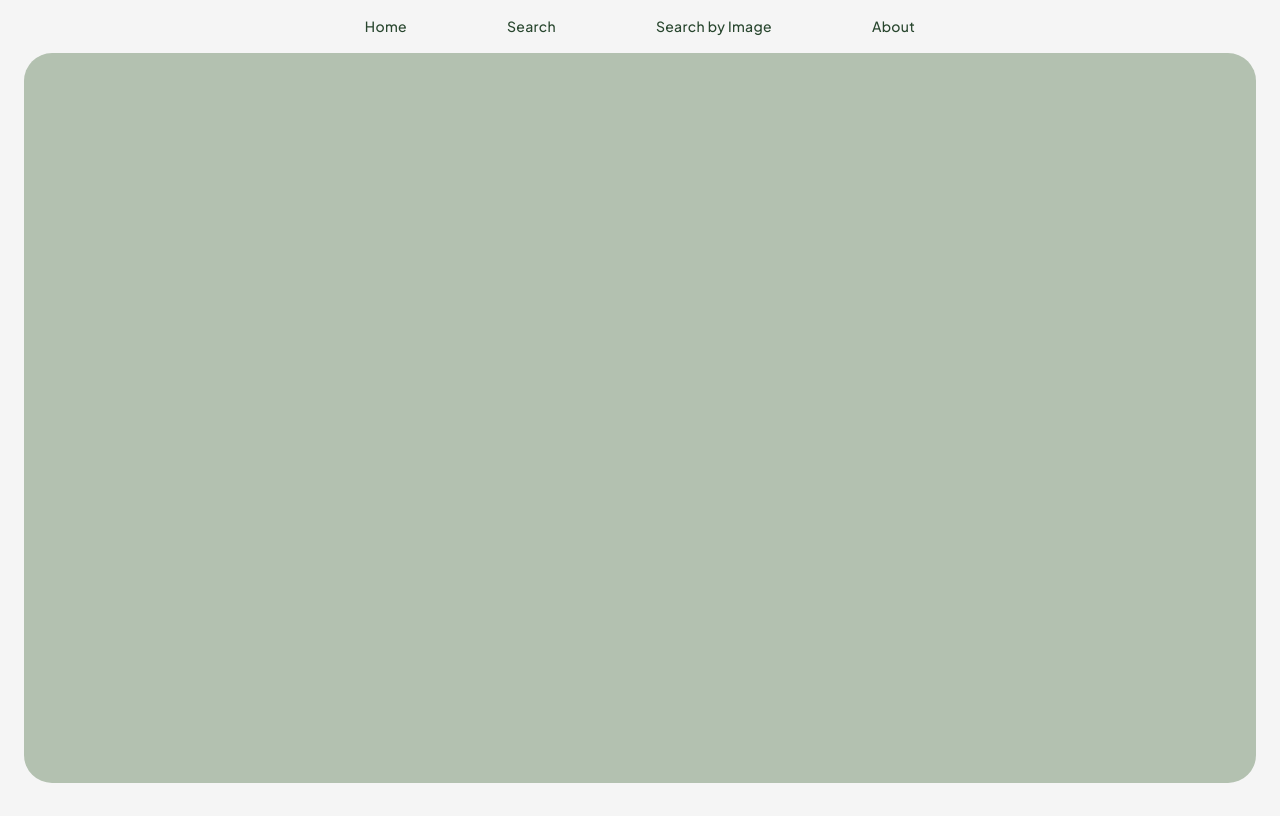
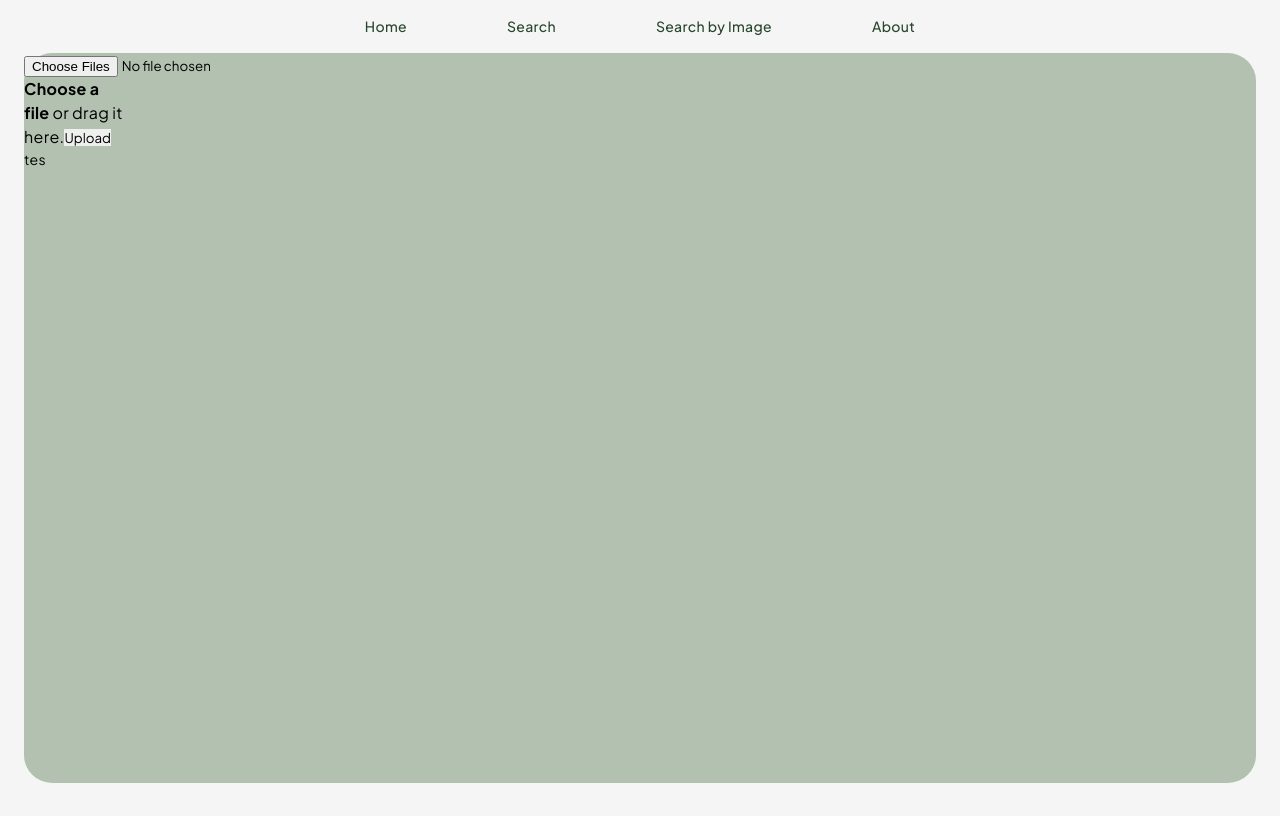
Before and after one commit to devinammar/flant, a React (Vite) app: page /about in a window 1280 px wide. Built offline with nearby package versions, Linux system fonts and the light colour scheme.

Commit message:
Aploadphoto component (Progress)

```diff
--- a/src/components/aploadphoto.css
+++ b/src/components/aploadphoto.css
@@ -0,0 +1,4 @@
+#aploadcontainer{
+   width: 100px;
+   height: 50px;
+}
--- a/src/components/aploadphoto.jsx
+++ b/src/components/aploadphoto.jsx
@@ -1,10 +1,20 @@
-<form class="box" method="post" action="" enctype="multipart/form-data">
+import "./aploadphoto.css"
+
+export const Aploadphoto = () => {
+  return (
+    <div>
+      <form id="aploadcontainer" method="post" encType="multipart/form-data">
+      <div>
+        {/* class box__input belum bener, ini masih copy-paste dari internet */}
         <div class="box__input">
            <input class="box__file" type="file" name="files[]" id="file" data-multiple-caption="{count} files selected" multiple />
            <label for="file"><strong>Choose a file</strong><span class="box__dragndrop"> or drag it here</span>.</label>
            <button class="box__button" type="submit">Upload</button>
          </div>
-  <div class="box__uploading">Uploading…</div>
-  <div class="box__success">Done!</div>
-  <div class="box__error">Error! <span></span>.</div>
+        {/* __________________________________________________________ */}
+      </div>
+      <p>tes</p>
       </form>
+    </div>
+  );
+};
--- a/src/components/home/area1.jsx
+++ b/src/components/home/area1.jsx
@@ -5,7 +5,7 @@ export const Area1 = () => {
     return (
         <>
         <Topbar />
-        <Widebox1 background="image" search="off" cardsearch="off" />
+        <Widebox1 background="image" search="off" cardsearch="off" appearance="off"/>
         </>
     )
 }
--- a/src/components/widebox1.css
+++ b/src/components/widebox1.css
@@ -40,6 +40,14 @@
 
 .cardresult.off{
    display: none;
+}
+
+.aploadphotoo.on{
+    display: flex;
+}
+
+.aploadphotoo.off{
+    display: none;
 }
 
 #block1widebox1{
--- a/src/components/widebox1.jsx
+++ b/src/components/widebox1.jsx
@@ -4,9 +4,10 @@ import { useState } from 'react'
 import './widebox1.css'
 import { Link } from 'react-router-dom';
 import { Searchbar } from "./search/searchbar";
-import { Cardsearch } from '../components/cardsearch'
+import { Cardsearch } from '../components/cardsearch';
+import { Aploadphoto } from '../components/aploadphoto';
 
-export const Widebox1 = ({ background, search, cardsearch }) => {
+export const Widebox1 = ({ background, search, cardsearch, appearance }) => {
     const [result, setResult] = useState(null);
 
     return (
@@ -20,6 +21,9 @@ export const Widebox1 = ({ background, search, cardsearch }) => {
             </Link>
             <div className={`searchlabel ${search}`}>
                 <Searchbar onResult={setResult} />
+            </div>
+            <div className={`aploadphotoo ${appearance}`}>
+                <Aploadphoto />
             </div>
             <div className={`cardresult ${cardsearch}`}>
                 <Cardsearch plant={result} />
--- a/src/pages/search.jsx
+++ b/src/pages/search.jsx
@@ -5,7 +5,7 @@ export const Search = () => {
     return (
         <div className='grid'>
         <Topbar />
-        <Widebox1 background="color" search="on" />
+        <Widebox1 background="color" search="on" appearance="off"/>
         </div>
     );
 };
--- a/src/pages/searchbyimage.jsx
+++ b/src/pages/searchbyimage.jsx
@@ -5,7 +5,7 @@ export const Searchbyimage = () => {
     return (
         <div className='grid'>
         <Topbar />
-        <Widebox1 background="color" search="off"/>
+        <Widebox1 background="color" search="off" appearance="on"/>
         </div>
     );
 };
```
Lines whose indentation alone changed are shown as unchanged.
